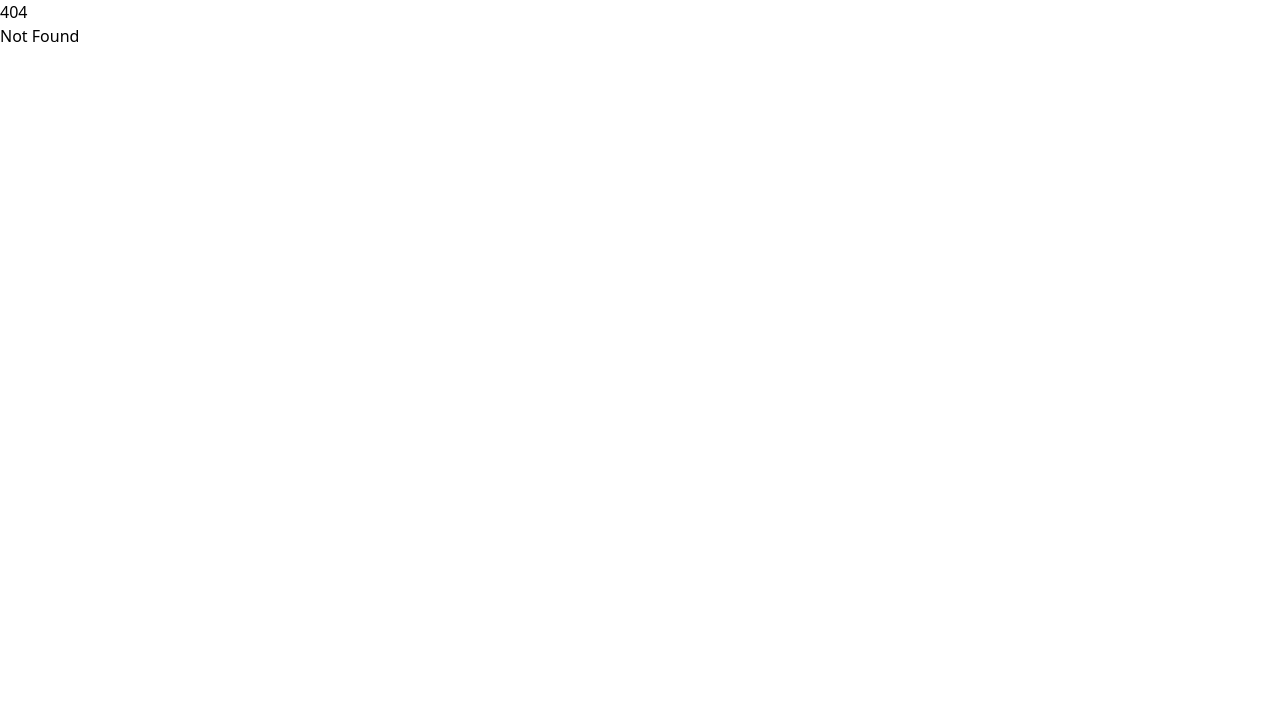
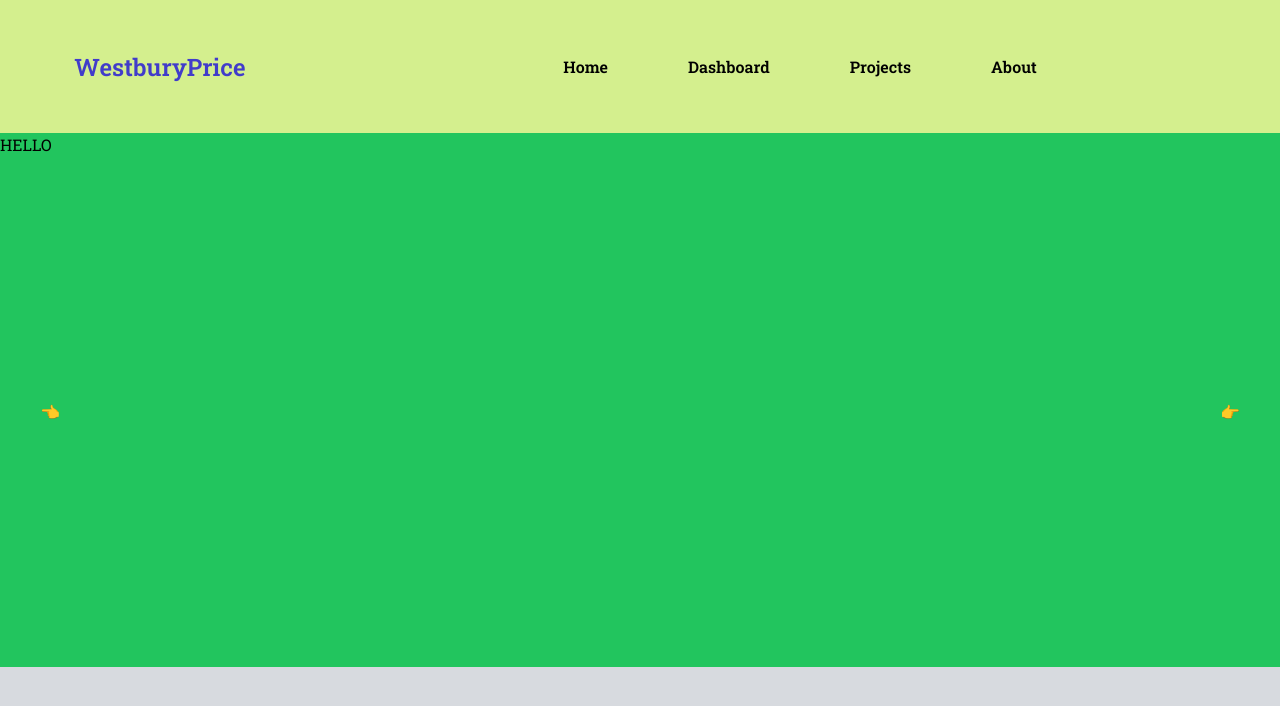
Before and after one commit to Sebastiony-Uni/Portfolio, a SvelteKit app: page /projects in a window 1280 px wide. Before the commit this address had no page. Shown: the top 706 px of the page. Built offline with nearby package versions, Linux system fonts and the light colour scheme.

Commit message:
general updates

```diff
--- a/src/routes/(navbar)/+layout.svelte
+++ b/src/routes/(navbar)/+layout.svelte
@@ -1,5 +1,24 @@
 <script lang="ts">
+  import { goto } from "$app/navigation";
+
+
     const navbar: string[] = ["Home", "Dashboard", "Projects", "About"]
+    type PageData = {
+        currentPath: string,
+    }
+    export let data: PageData;
+
+    $: ({currentPath} = data);
+
+    //Either forward or backward through the navbar array
+    function handleMove(dir: number){
+        //get the currentidx to see where we are
+        const currentIdx = navbar.filter((e) => e.toLowerCase() === currentPath.split("/")[1]).map((e) => navbar.indexOf(e))[0];
+        // Check if it is home or not
+        const newUrl: string = `/${navbar[currentIdx + dir].toLowerCase()}` === "/home" ? "/": `/${navbar[currentIdx + dir].toLowerCase()}`;
+        //go to that idx + or - depending on number
+        goto(newUrl)
+    }
 </script>
 <style>
     @import url('https://fonts.googleapis.com/css2?family=Roboto+Slab:wght@600&display=swap');
@@ -21,5 +40,23 @@
         </div>
     </div>
     <!-- Other content -->
-    <slot />
+    <div class="w-screen h-4/6">
+        <!-- ArrowRight -->
+        <div class="absolute right-10 top-1/2">
+            <button class="bg-transparent" on:click={() => handleMove(1)}>
+                👉
+            </button>
+        </div>
+        <!-- ArrowLeft -->
+        <div class="absolute left-10 top-1/2">
+            <button class="bg-transparent" on:click={() => handleMove(-1)}>
+                👈
+            </button>
+        </div>
+        <slot />
+    </div>
+    <!-- Maybe bottom nav bar for socials -->
+    <div class="w-screen h-1/6 bg-gray-400 opacity-40">
+
+    </div>
 </div>
--- /dev/null
+++ b/src/routes/(navbar)/+layout.ts
@@ -0,0 +1,7 @@
+import type { PageLoad } from './$types';
+
+export const load: PageLoad = async ({url}) => {
+    return {
+        currentPath: url.pathname
+    }
+};
--- a/src/routes/(navbar)/dashboard/+page.svelte
+++ b/src/routes/(navbar)/dashboard/+page.svelte
@@ -1,4 +1,4 @@
 <!-- Container -->
-<div class="w-screen h-screen bg-primary ">
+<div class="w-full h-full bg-primary ">
     HELLO
 </div>
--- /dev/null
+++ b/src/routes/(navbar)/projects/+page.svelte
@@ -0,0 +1,4 @@
+<!-- Container -->
+<div class="w-full h-full bg-green-500 ">
+    HELLO
+</div>
```
Also changed, not shown: src/README.md (added).
